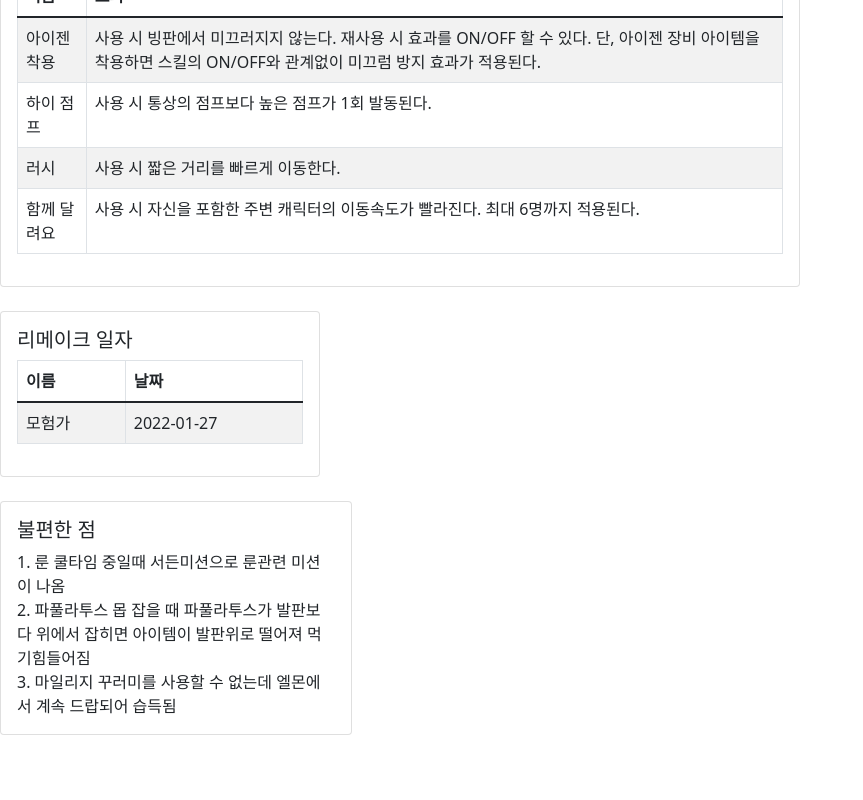
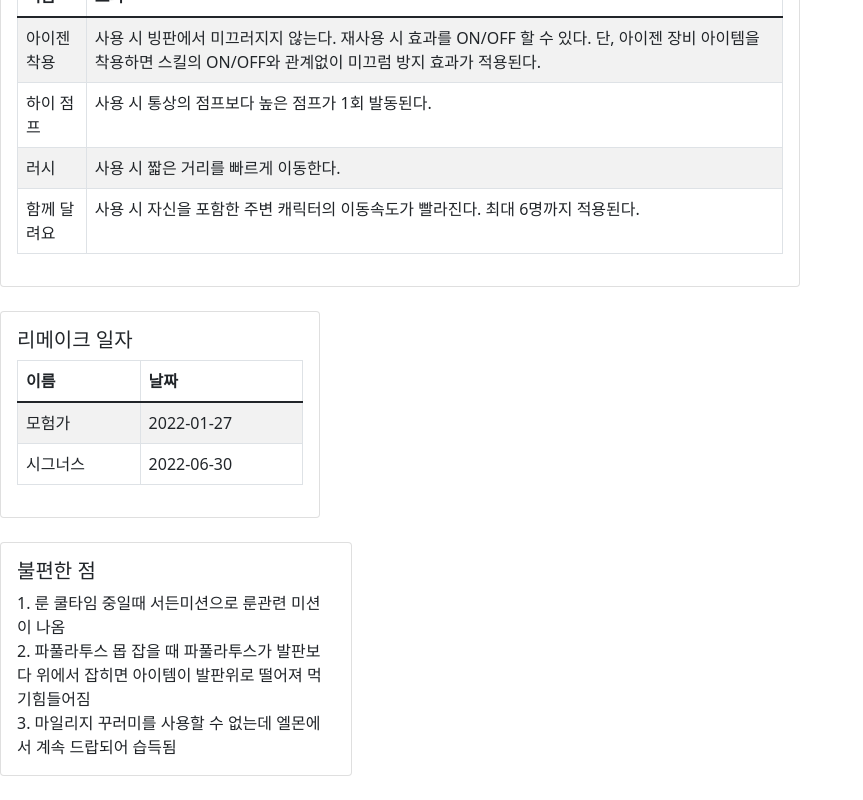
Before and after one commit to lms0806/MapleStroy-info, a React (Create React App) app: page /MapleStroy-info/Info in a window 1280 px wide. Shown: the part 549-1349 px from the top of the page, without its empty margins (0-863 px from the left). Before the commit the page ends 1308 px from the top, so only its background shows below. Built offline with nearby package versions, Linux system fonts and the light colour scheme; the HTML template or start-up script is replaced by a standard one.

Commit message:
시그너스 리메이크 추가

```diff
--- a/src/page/Info.js
+++ b/src/page/Info.js
@@ -20,7 +20,7 @@ const Info = () => {
   ];
 
   const remakejob = ["모험가", "시그너스"];
-  const remakeday = ["2022-01-27", ""];
+  const remakeday = ["2022-01-27", "2022-06-30"];
 
   return (
     <div>
@@ -86,7 +86,7 @@ const Info = () => {
                 </tr>
               </thead>
               <tbody>
-                {Array.from({ length: 1 }).map((_, index) => (
+                {Array.from({ length: remakejob.length }).map((_, index) => (
                   <tr>
                     <td key={index}>{remakejob[index]}</td>
                     <td key={index}>{remakeday[index]}</td>
```
